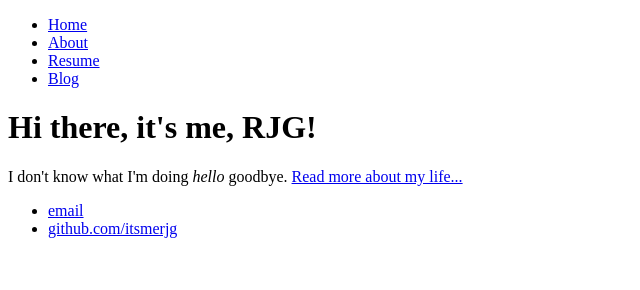
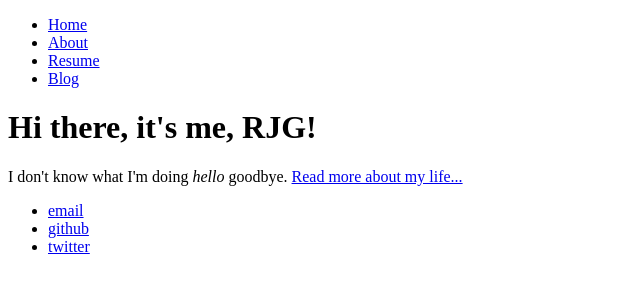
Before and after one commit to itsmerjg/itsmerjg.github.io, a plain HTML site: page index.html in a window 1280 px wide. Shown: the whole page, without its empty margins (0-640 px from the left). Drawn offline with Linux system fonts and the light colour scheme.

Commit message:
update index

```diff
--- a/index.html
+++ b/index.html
@@ -21,7 +21,8 @@
 		<footer>
     		<ul>
         		<li><a href="mailto:ryan@itsmerjg.com">email</a></li>
-        		<li><a href="https://github.com/itsmerjg">github.com/itsmerjg</a></li>
+                <li><a href="https://github.com/itsmerjg">github</a></li>
+                <li><a href="https://twitter.com/ryangahd">twitter</a></li>
 			</ul>
 		</footer>
 	</body>
```
